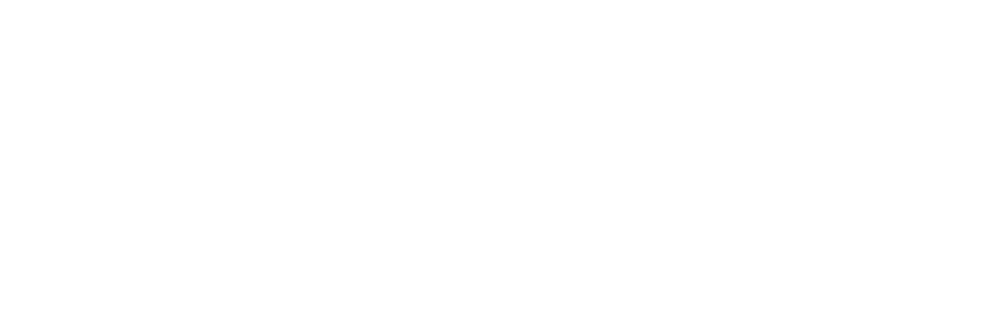
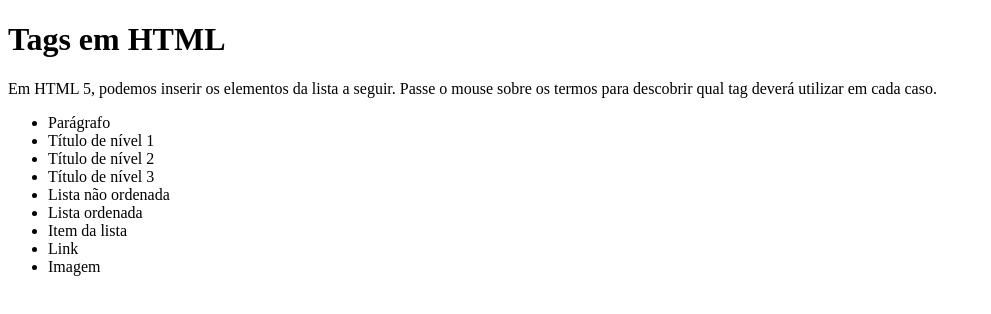
Before and after one commit to CAFE2l/cursoHMTL_CSS_COMPLETO, a plain HTML site: page Desafios/Desafio06/index.html in a window 1280 px wide. Shown: the whole page, without its empty margins (0-991 px from the left). Drawn offline with Linux system fonts and the light colour scheme.

Commit message:
Desafio 06 solved

```diff
--- a/Desafios/Desafio06/index.html
+++ b/Desafios/Desafio06/index.html
@@ -6,6 +6,19 @@
     <title>Desafio 06</title>
 </head>
 <body>
+    <h1>Tags em HTML</h1>
+    <p>Em HTML 5, podemos inserir os elementos da lista a seguir. Passe o mouse sobre os termos para descobrir qual tag deverá utilizar em cada caso.</p>
 
+    <ul>
+        <li title="Use a tag <p>">Parágrafo</li>
+        <li title="Use a tag <h1>">Título de nível 1</li>
+        <li title="Use a tag <h2>">Título de nível 2</li>
+        <li title="Use a tag <h3>">Título de nível 3</li>
+        <li title="Use a tag <ul>">Lista não ordenada</li>
+        <li title="Use a tag <ol>">Lista ordenada</li>
+        <li title="Use a tag <li>">Item da lista</li>
+        <li title="Use a tag <a>">Link</li>
+        <li title="Use a tag <img>">Imagem</li>
+    </ul>
 </body>
 </html>
```
